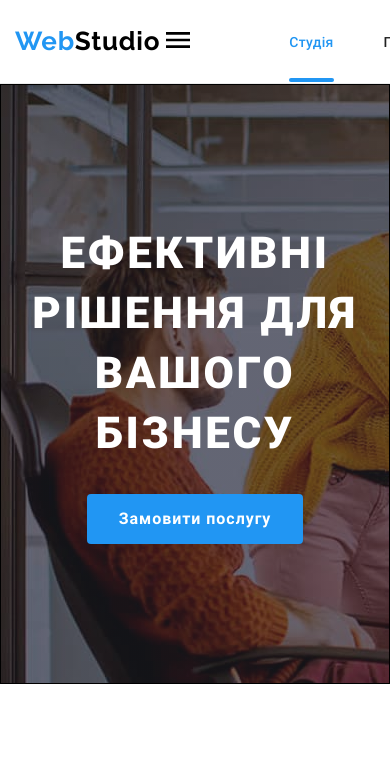
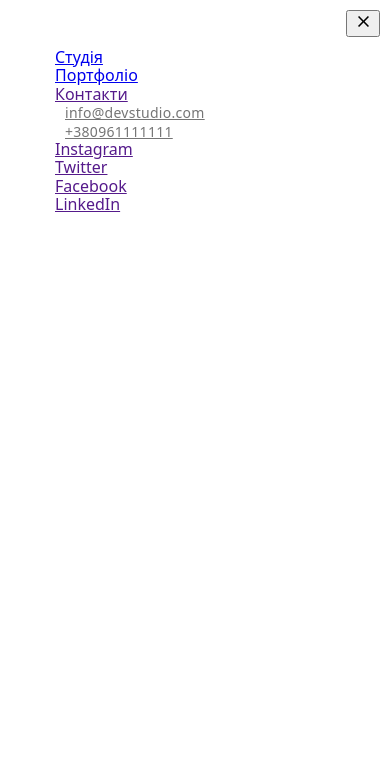
Before and after one commit to mariinamarchenko/goit-markup-hw-08, a plain HTML site: page index.html in a window 390 px wide. Both pictures are taken after a click on the button 178 px from the left and 41 px from the top of the page. Shown: the top 774 px of the page. Drawn offline with nearby package versions, Linux system fonts and the light colour scheme.

Commit message:
Added mobile menu

```diff
--- a/index.html
+++ b/index.html
@@ -27,7 +27,7 @@
           <span class="logo__web">Web</span
           ><span class="logo__studio">Studio</span>
         </a>
-      <button class="header__menu">
+      <button class="header__menu js-open-menu">
       <svg class="header__menu-icon" width="24" height="16">
       <use href="./images/icons.svg#icon-menu_24px"></use>
       </svg>
@@ -449,16 +449,40 @@
       </div>
     </footer>
 
-    <div class="mobile-menu">
+    <div class="mobile-menu js-menu-container">
       <div class="container">
-      <button class="mobile-menu__close-button">
-
+      <button class="mobile-menu__close-button js-close-menu">
+        <svg class="mobile-menu__close-icon" width="18" height="18">
+        <use href="./images/icons.svg#icon-close-black"></use>
+        </svg>
       </button>
       <nav class="mobile-menu__nav">
         <ul>
-          <li></li>
-          <li></li>
-          <li></li>
+          <li><a class="mobile-menu__studio" href="./index.html">Студія</a></li>
+          <li>
+            <a class="mobile-menu__portfolio" href="./portfolio.html">Портфоліо</a>
+          </li>
+          <li><a class="mobile-menu__contact" href="">Контакти</a></li>
+        </ul>
+
+        <ul>
+        <li class="mobile-menu__email"></li>
+         <a href="" class="mobile-menu__email mobile-menu__email--icon-link email-address">
+        info@devstudio.com
+        </a>
+        </li>
+        <li class="mobile-menu__phone">
+        <a href="" class="mobile-menu__phone mobile-menu__phone--icon-link phone-number">
+        +380961111111
+        </a>
+        </li>
+        </ul>
+
+        <ul>
+          <li><a class="site-nav__contact" href="">Instagram</a></li>
+          <li><a class="site-nav__contact" href="">Twitter</a></li>
+          <li><a class="site-nav__contact" href="">Facebook</a></li>
+          <li><a class="site-nav__contact" href="">LinkedIn</a></li>
         </ul>
       </nav>
       </div>
--- /dev/null
+++ b/scss/components/_mobile-menu.scss
@@ -0,0 +1,22 @@
+.mobile-menu {
+    position: fixed;
+    top: 0;
+    left: 0;
+    display: none;
+    width: 100%;
+    height: 100%;
+    background-color: var(--color-background);
+    padding-top: 48px;
+    padding-left: 40px;
+    padding-bottom: 48px;
+
+&.is-open {
+    display: flex;
+}
+
+.mobile-menu__close-button {
+    position:absolute;
+    top: 10px;
+    right: 10px;
+}
+}
--- a/scss/main.scss
+++ b/scss/main.scss
@@ -15,6 +15,7 @@
 @import './components/logo';
 @import './components/mailing';
 @import './components/main';
+@import './components/mobile-menu';
 @import './components/modal';
 @import './components/net-list';
 @import './components/portfolio-nav';
```
Also changed, not shown: css/main.css, css/main.min.css, 2 other files.
